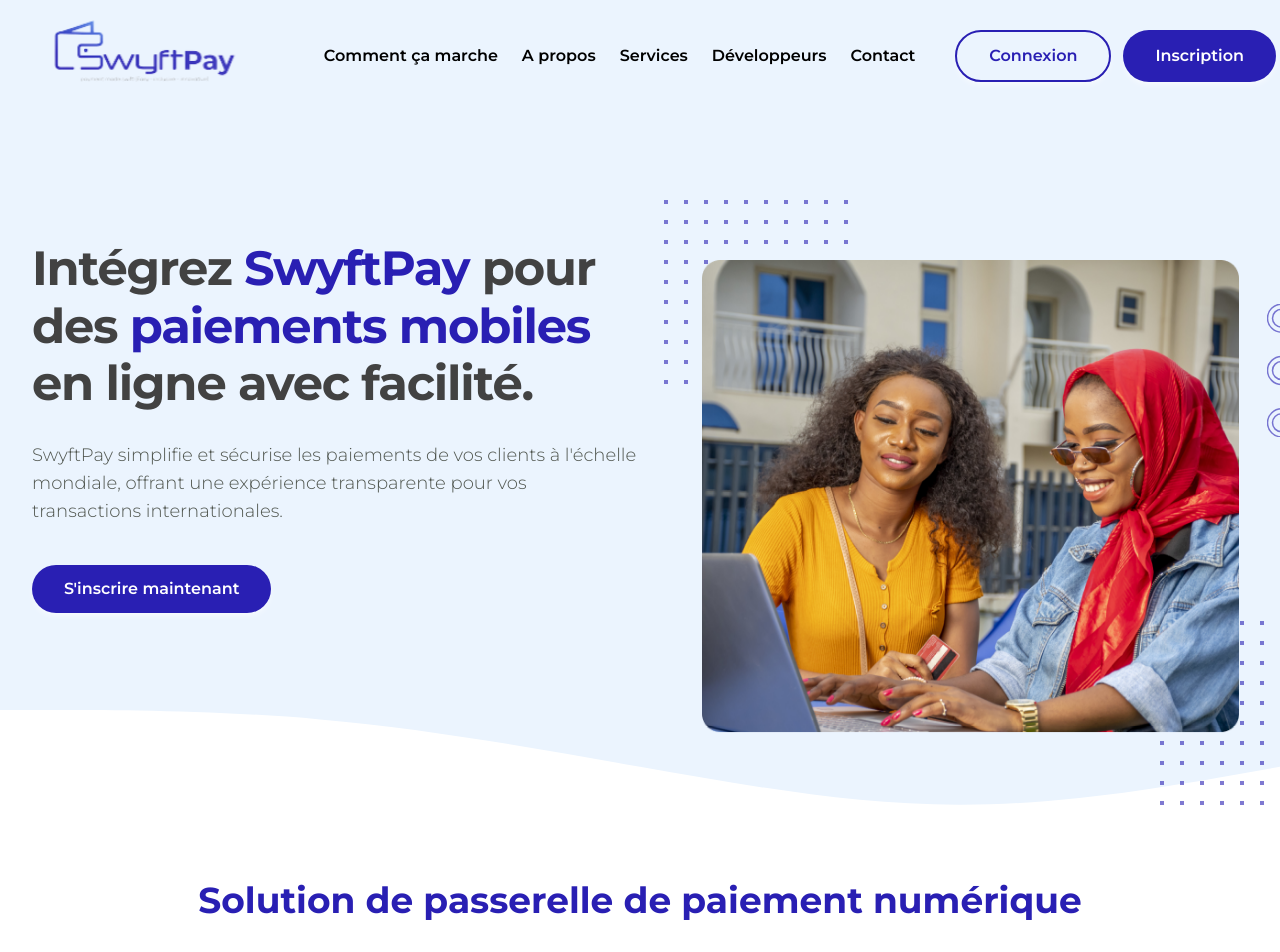
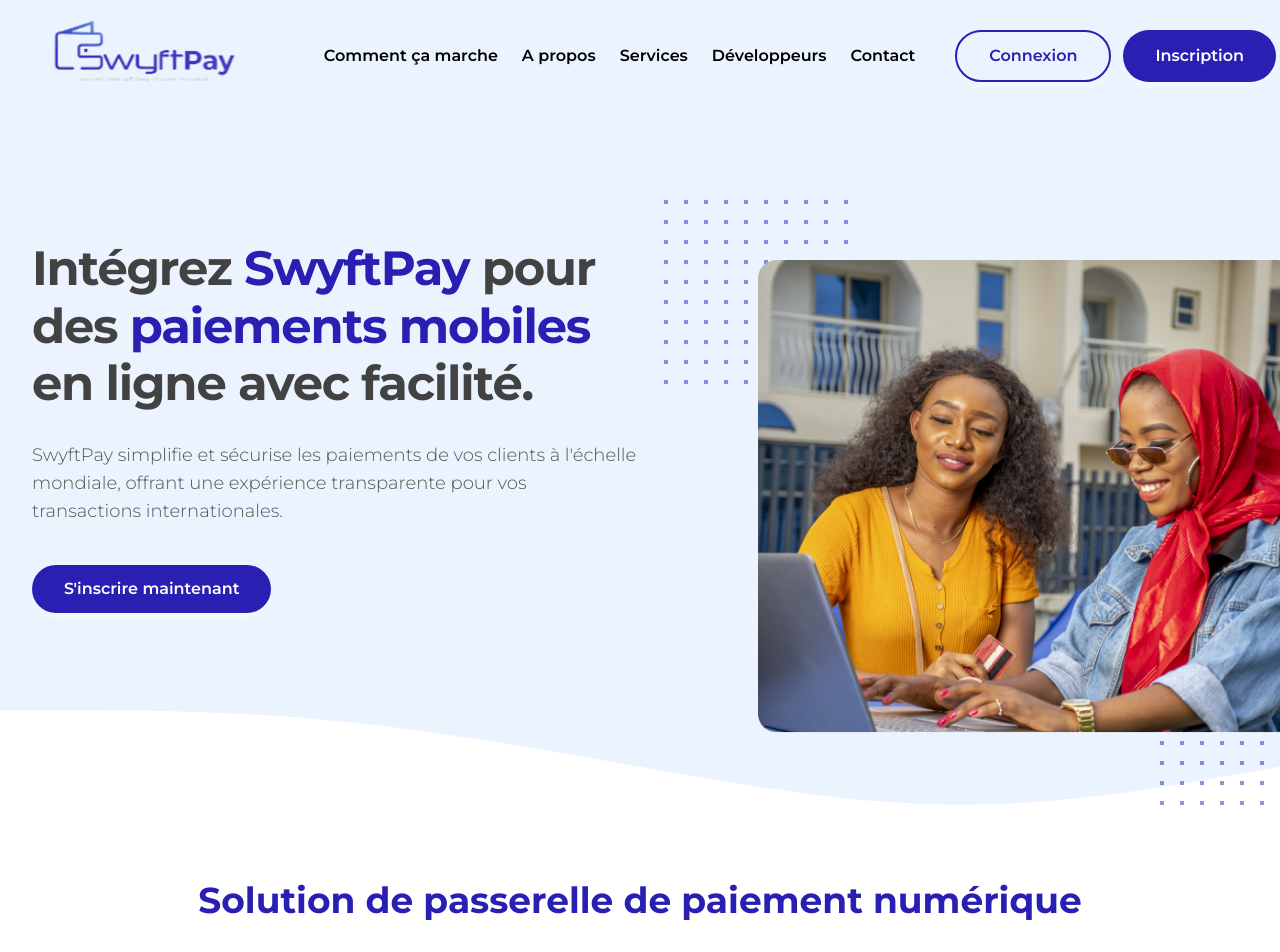
Before and after one commit to swyftpay-drc/frontend, a Next.js app: page / in a window 1280 px wide. Shown: the top 952 px of the page. Built offline with nearby package versions, Linux system fonts and the light colour scheme.

Commit message:
refactor:update banner

```diff
--- a/src/components/client/home/banner-section/index.tsx
+++ b/src/components/client/home/banner-section/index.tsx
@@ -1,7 +1,7 @@
 "use client";
 import React from "react";
 import {
-  CercleClipPath,
+  CircleClipPath,
   LeftClipPath,
   RightClipPath,
 } from "@/components/ui/clip-path";
@@ -45,9 +45,9 @@
           <div className="relative">
             <div className="hidden md:flex">
               {" "}
-              <CercleClipPath />
+              <CircleClipPath />
             </div>
-            <div className="absolute top-5 -right-10 bottom-9 z-40 hidden md:block">
+            <div className="absolute top-5 -right-10 xl:-right-24 bottom-9 z-40 hidden md:block">
               <Image src={BgHiro} width={520} alt="banner-img" className="sm:w-3/5 md:w-3/4 xl:w-11/12" />
             </div>
           </div>
--- a/src/components/ui/clip-path/CercleClipPath.tsx
+++ b/src/components/ui/clip-path/CercleClipPath.tsx
@@ -1,10 +1,10 @@
 "use client";
 import React from "react";
 
-export const CercleClipPath = () => {
+export const CircleClipPath = () => {
   return (
     <svg
-      className="absolute sm:top-24 xl:top-16 sm:right-2 lg:right-8 xl:-right-12 text-primary-900/60 animate-ping duration-500"
+      className="absolute sm:top-24 xl:top-5 sm:right-2 lg:right-8 xl:-right-24 text-primary-900/60 animate-ping duration-500"
       xmlns="http://www.w3.org/2000/svg"
       stroke="currentColor"
       stroke-width="1.5"
--- a/src/components/ui/clip-path/LeftClipPath.tsx
+++ b/src/components/ui/clip-path/LeftClipPath.tsx
@@ -19,7 +19,7 @@
         patternUnits="userSpaceOnUse"
       >
         <path
-          className="text-primary-900/60"
+          className="text-primary-900/50"
           fill="currentColor"
           d="M0 0h4v4H0z"
         />
--- a/src/components/ui/clip-path/RightClipPath.tsx
+++ b/src/components/ui/clip-path/RightClipPath.tsx
@@ -24,7 +24,7 @@
           y="0"
           width="4"
           height="4"
-          className="text-primary-900/60"
+          className="text-primary-900/50"
           fill="currentColor"
         />
       </pattern>
--- a/src/components/ui/clip-path/index.ts
+++ b/src/components/ui/clip-path/index.ts
@@ -1,3 +1,3 @@
 export { LeftClipPath} from "./LeftClipPath"
 export {RightClipPath} from "./RightClipPath"
-export {CercleClipPath} from "./CercleClipPath"
+export {CircleClipPath} from "./CercleClipPath"
```
